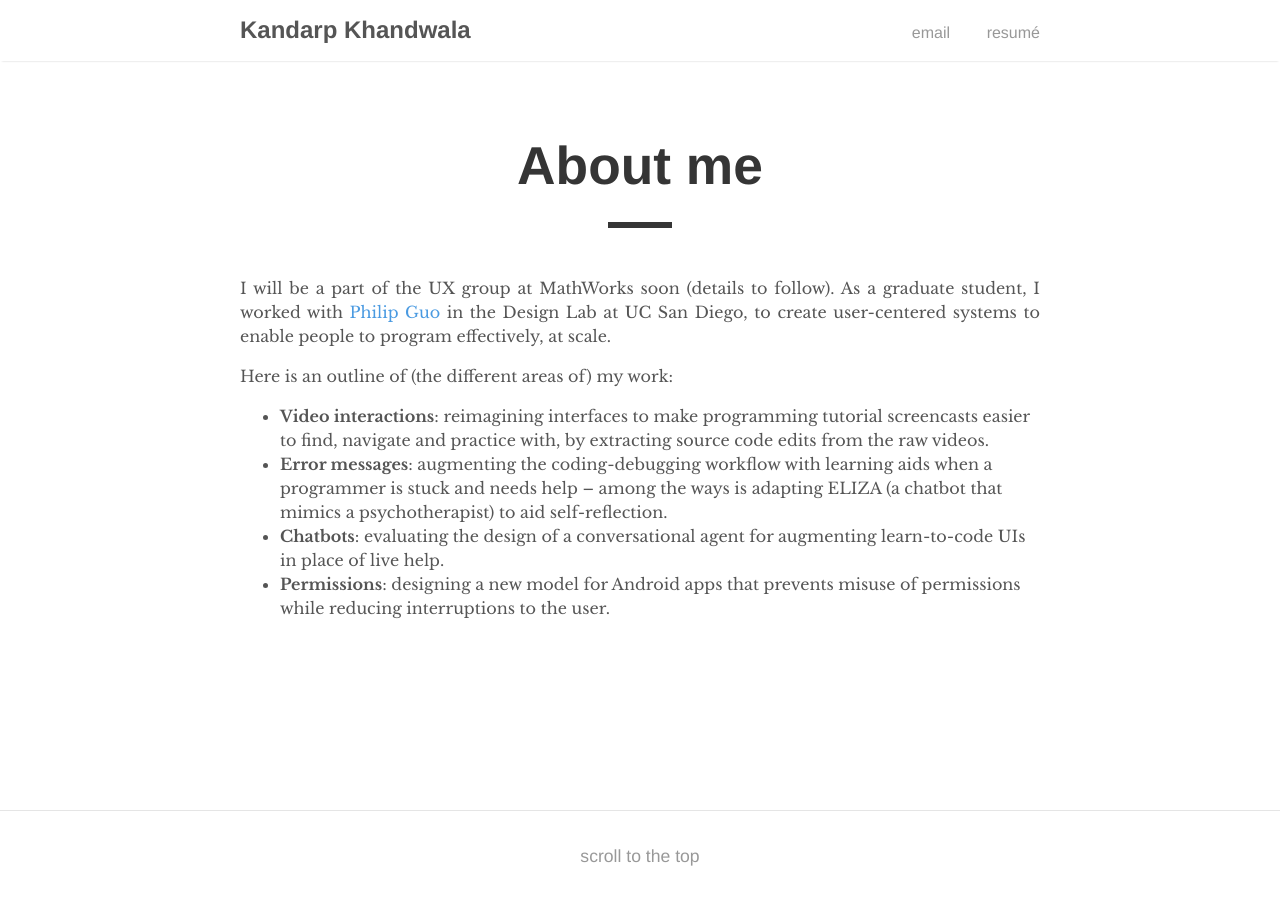
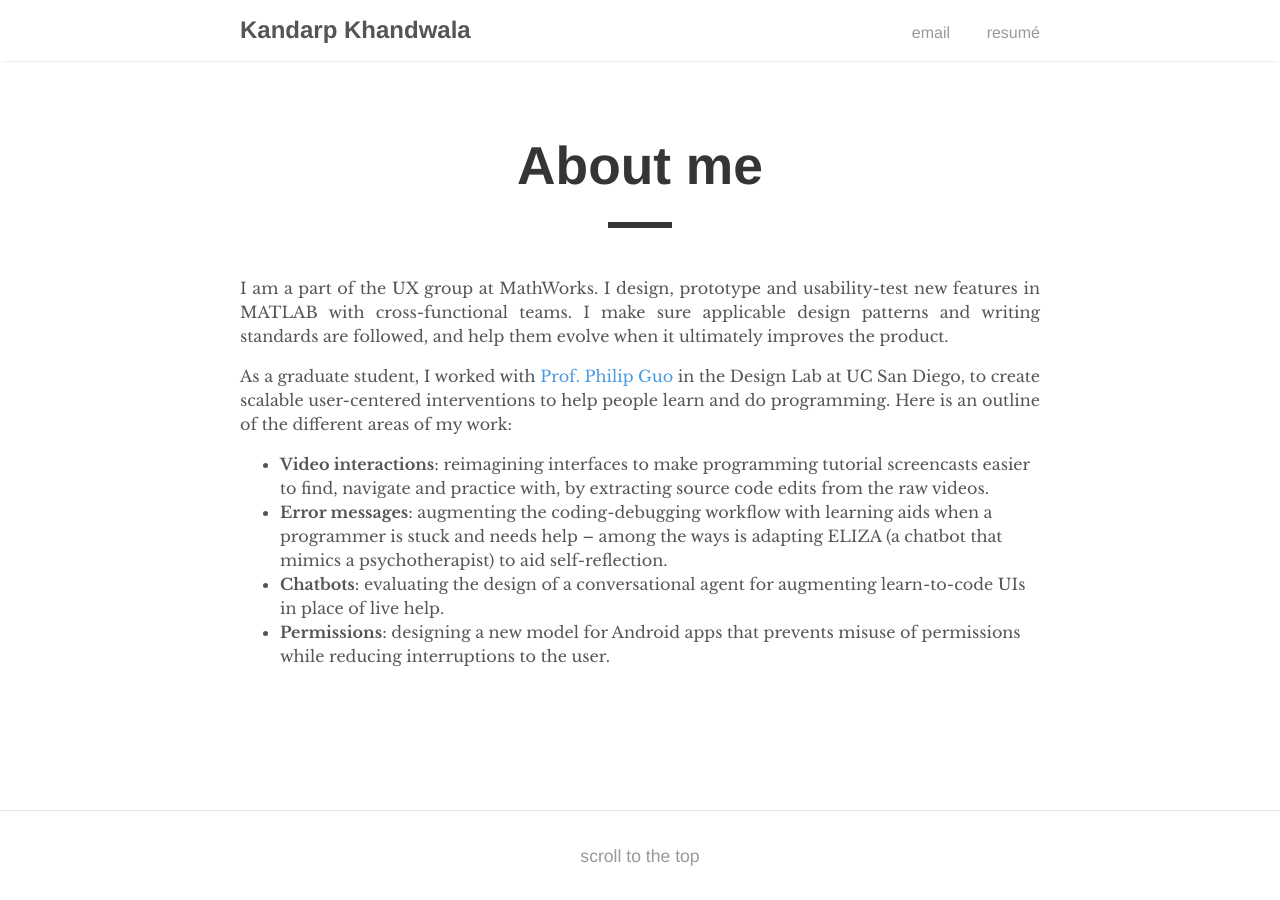
Before and after one commit to kandarpksk/kandarpksk.github.io, a Jekyll site: the page built from _posts/2018-01-30-about.md, in a window 1280 px wide. Built offline with Jekyll 4.4.1, drawn with Linux system fonts in a browser that asks for light colours.

Commit message:
Update 2018-01-30-about.md

```diff
--- a/_posts/2018-01-30-about.md
+++ b/_posts/2018-01-30-about.md
@@ -2,13 +2,14 @@
 layout: post
 title: "About me"
 permalink: /about-me
-excerpt: I will be a part of the UX group at MathWorks soon (details to follow). As a graduate student, I worked with Philip Guo in the Design Lab at UC San Diego, to create user-centered systems to enable people to program effectively, at scale.
+excerpt: I am a part of the UX group at MathWorks, where I design and usability-test new features in MATLAB. As a graduate student, I worked with Prof. Philip Guo in the Design Lab at UC San Diego, to create scalable user-centered interventions to help people learn and do programming.
 ---
 
 <!-- note: sync with excerpt -->
-I will be a part of the UX group at MathWorks soon (details to follow). As a graduate student, I worked with [Philip Guo](http://pgbovine.net) in the Design Lab at UC San Diego, to create user-centered systems to enable people to program effectively, at scale.
+I am a part of the UX group at MathWorks. I design, prototype and usability-test new features in MATLAB with cross-functional teams. I make sure applicable design patterns and writing standards are followed, and help them evolve when it ultimately improves the product.
 
-Here is an outline of (the different areas of) my work:
+As a graduate student, I worked with [Prof. Philip Guo](http://pgbovine.net) in the Design Lab at UC San Diego, to create scalable user-centered interventions to help people learn and do programming.
+Here is an outline of the different areas of my work:
 - **Video interactions**: reimagining interfaces to make programming tutorial screencasts easier to find, navigate and practice with, by extracting source code edits from the raw videos.
 - **Error messages**: augmenting the coding-debugging workflow with learning aids when a programmer is stuck and needs help -- among the ways is adapting ELIZA (a chatbot that mimics a psychotherapist) to aid self-reflection.
 - **Chatbots**: evaluating the design of a conversational agent for augmenting learn-to-code UIs in place of live help.
```
